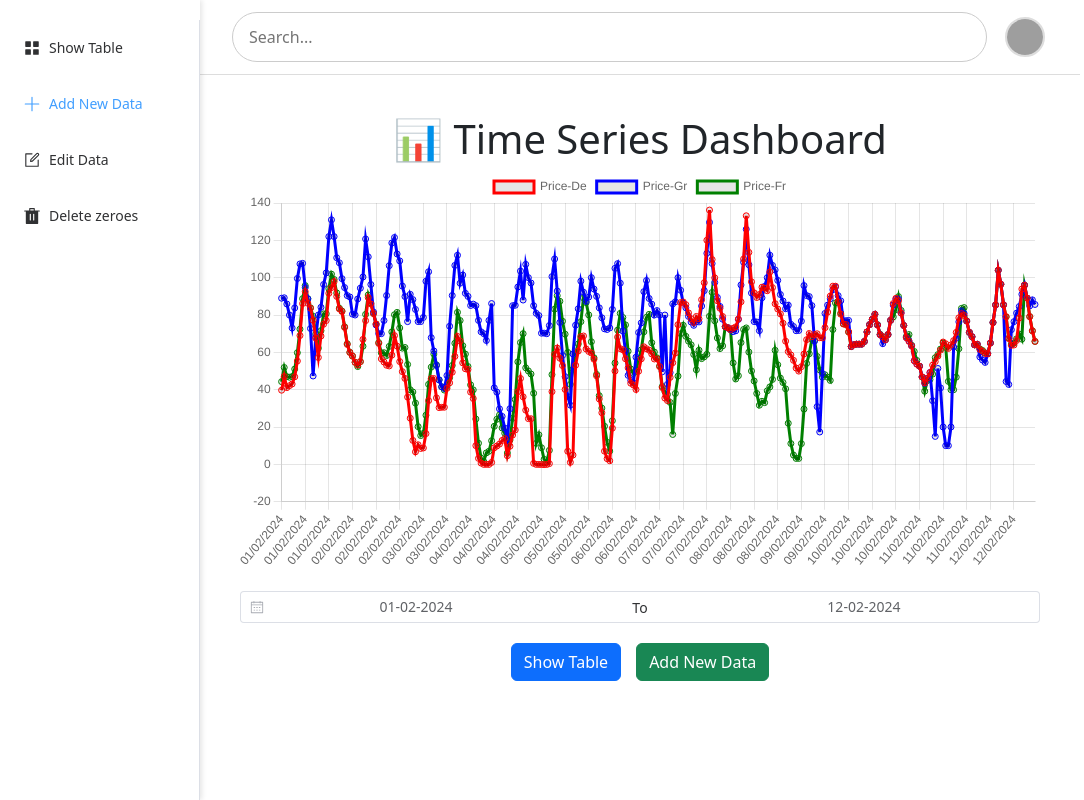
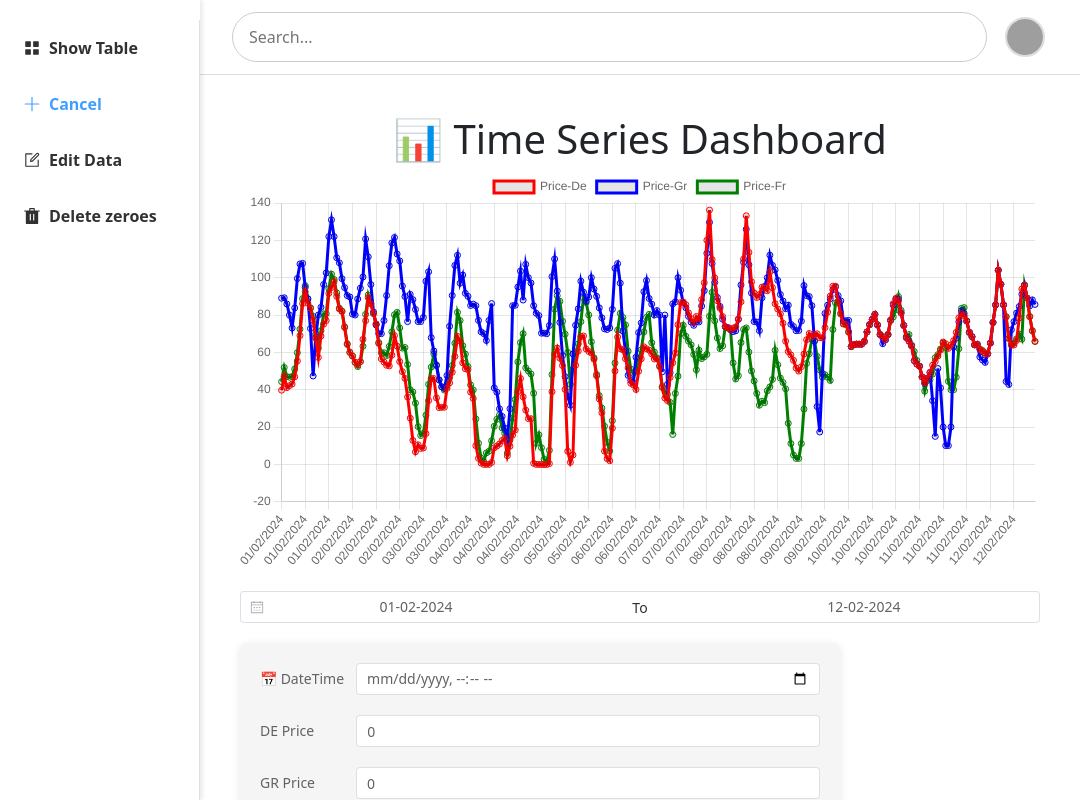
Before and after one commit to stellamarma/Assignment, a Vue app: page / in a window 1280 px wide. Both pictures are taken after a click on the item "Add New Data". Shown: the top 800 px of the page, without its empty margins (0-1084 px from the left). Built offline with nearby package versions, Linux system fonts and the light colour scheme; grey boxes are pictures that could not be loaded.

Commit message:
Add new form using Element

```diff
--- a/src/App.vue
+++ b/src/App.vue
@@ -1,5 +1,5 @@
 <template>
-  <Menu />
+  <Menu :showTable="showTable" :showAddForm="showAddForm" @updateShowTable="showTable = $event" @updateShowAddForm="showAddForm = $event" />
   <MenuSearch />
   <div class="dashboard">
     <h1>📊 Time Series Dashboard</h1>
@@ -10,7 +10,6 @@
       </div>
     </div>
 
-    <!-- Φίλτρα -->
     <div class="filters">
       <el-date-picker
         v-model="dateRange"
@@ -28,19 +27,9 @@
       No data available for the selected date range. If you want to add data, please click "Add New Data".
     </p>
 
-    <div class="buttons">
-      <button class="btn btn-primary" @click="showTable = !showTable">
-        {{ showTable ? "Hide Table" : "Show Table" }}
-      </button>
-      <button class="btn btn-success" @click="showAddForm = !showAddForm">
-        {{ showAddForm ? "Cancel" : "Add New Data" }}
-      </button>
-    </div>
-
     <TableData v-if="showTable" :data="filteredData" @updateData="updateData" />
     <AddDataForm v-if="showAddForm" @addData="addNewData" @cancelAdd="showAddForm = false" />
 
-    <!-- Go to Top Button -->
     <button v-if="showGoTop" class="btn btn-secondary go-top" @click="scrollToTop">
       ⬆️ Go to Top
     </button>
--- a/src/components/AddDataForm.vue
+++ b/src/components/AddDataForm.vue
@@ -1,141 +1,137 @@
 <template>
-    <div class="add-form">
-      <h3>Add New Data</h3>
-      <div class="form-group">
-        <label>📅 DateTime:</label>
-        <input type="datetime-local" v-model="newRow.DateTime" class="input-field"/>
-      </div>
+  <div>
+    <el-form
+      style="max-width: 600px; background-color: #f5f5f5; padding: 20px; border-radius: 8px; box-shadow: 0 2px 10px rgba(0, 0, 0, 0.1);"
+      :model="sizeForm"
+      label-width="auto"
+      label-position="left"
+      :size="size"
+    >
+      <!-- Ετικέτα για Ημερομηνία και ώρα -->
+      <el-form-item label="📅 DateTime">
+        <el-input type="datetime-local" v-model="sizeForm.DateTime" />
+      </el-form-item>
 
-      <div class="form-group">
-        <label>DE Price:</label>
-        <input type="number" v-model="newRow.ENTSOE_DE_DAM_Price" :min="-2000" :max="2000" class="input-field"/>
-      </div>
+      <!-- Τιμή DE -->
+      <el-form-item label="DE Price">
+        <el-input
+          type="number"
+          v-model="sizeForm.ENTSOE_DE_DAM_Price"
+          :min="-2000"
+          :max="2000"
+        />
+      </el-form-item>
 
-      <div class="form-group">
-        <label>GR Price:</label>
-        <input type="number" v-model="newRow.ENTSOE_GR_DAM_Price" :min="-2000" :max="2000" class="input-field"/>
-      </div>
+      <!-- Τιμή GR -->
+      <el-form-item label="GR Price">
+        <el-input
+          type="number"
+          v-model="sizeForm.ENTSOE_GR_DAM_Price"
+          :min="-2000"
+          :max="2000"
+        />
+      </el-form-item>
 
-      <div class="form-group">
-        <label>FR Price:</label>
-        <input type="number" v-model="newRow.ENTSOE_FR_DAM_Price" :min="-2000" :max="2000" class="input-field"/>
-      </div>
+      <!-- Τιμή FR -->
+      <el-form-item label="FR Price">
+        <el-input
+          type="number"
+          v-model="sizeForm.ENTSOE_FR_DAM_Price"
+          :min="-2000"
+          :max="2000"
+        />
+      </el-form-item>
 
-      <div class="form-actions">
-        <button class="btn btn-primary" @click="addNewData">Add Data</button>
-        <button class="btn btn-secondary" @click="cancelAdd">Cancel</button>
-      </div>
-    </div>
-  </template>
+      <!-- Κουμπιά για Προσθήκη και Ακύρωση -->
+      <el-form-item>
+        <button type="button" class="btn btn-primary" @click="addNewData">Add Data</button>
+        <button type="button" class="btn btn-light" @click="cancelAdd">Cancel</button>
+      </el-form-item>
+    </el-form>
+  </div>
+</template>
 
+<script lang="ts" setup>
+import { ref, reactive } from 'vue';
+import type { ComponentSize } from 'element-plus';
 
-  <script setup lang="ts">
-import { ref, defineEmits } from "vue";
-import type { TimeSeriesData } from "../types/index.ts";
+// Ορισμός τύπων δεδομένων
+interface TimeSeriesData {
+  DateTime: string;
+  ENTSOE_DE_DAM_Price: number;
+  ENTSOE_GR_DAM_Price: number;
+  ENTSOE_FR_DAM_Price: number;
+  region: string;
+}
 
-const emit = defineEmits();
-
-const newRow = ref<TimeSeriesData>({
+// Φόρμα δεδομένων
+const sizeForm = reactive<TimeSeriesData>({
   DateTime: '',
   ENTSOE_DE_DAM_Price: 0,
   ENTSOE_GR_DAM_Price: 0,
-  ENTSOE_FR_DAM_Price: 0
+  ENTSOE_FR_DAM_Price: 0,
+  region: '',
 });
 
+// Επιλογή μεγέθους φόρμας
+const size = ref<ComponentSize>('default');
+
+// Συνάρτηση για την προσθήκη νέων δεδομένων
 const addNewData = () => {
-  if (validateInput(newRow.value)) {
-    emit("addData", { ...newRow.value });
-    newRow.value = { DateTime: '', ENTSOE_DE_DAM_Price: 0, ENTSOE_GR_DAM_Price: 0, ENTSOE_FR_DAM_Price: 0 }; // Reset the form
+  if (validateInput(sizeForm)) {
+    // Προσθήκη δεδομένων
+    console.log('Data Added:', sizeForm);
+    // Επαναφορά φόρμας
+    resetForm();
   } else {
-    alert("Invalid input values. Please check and try again.");
+    alert('Invalid input values. Please check and try again.');
   }
 };
 
-// Χρήση του keyof για να περιορίσουμε τα πεδία που ελέγχονται
+// Επικύρωση των δεδομένων
 const validateInput = (row: TimeSeriesData): boolean => {
-  const fields: (keyof TimeSeriesData)[] = ["ENTSOE_DE_DAM_Price", "ENTSOE_GR_DAM_Price", "ENTSOE_FR_DAM_Price"];
+  const fields = ['ENTSOE_DE_DAM_Price', 'ENTSOE_GR_DAM_Price', 'ENTSOE_FR_DAM_Price'];
   for (const field of fields) {
     const value = row[field];
-    // Ο έλεγχος του τύπου είναι πλέον ασφαλής γιατί χρησιμοποιούμε τα αυστηρά κλειδιά του τύπου
-    if (isNaN(value as number) || value < -2000 || value > 2000) {
+    if (isNaN(value) || value < -2000 || value > 2000) {
       return false;
     }
   }
   return true;
 };
 
+// Συνάρτηση ακύρωσης
 const cancelAdd = () => {
-  emit("cancelAdd");
+  console.log('Add cancelled');
+  // Επαναφορά φόρμας χωρίς αποθήκευση
+  resetForm();
+};
+
+// Επαναφορά φόρμας
+const resetForm = () => {
+  sizeForm.DateTime = '';
+  sizeForm.ENTSOE_DE_DAM_Price = 0;
+  sizeForm.ENTSOE_GR_DAM_Price = 0;
+  sizeForm.ENTSOE_FR_DAM_Price = 0;
+  sizeForm.region = '';
 };
 </script>
 
-  <style>
-  .add-form {
-    width: 100%;
-    max-width: 500px;
-    margin: 20px auto;
-    padding: 20px;
-    background-color: #f9f9f9;
-    border-radius: 8px;
-    box-shadow: 0 2px 8px rgba(0, 0, 0, 0.1);
-  }
+<style scoped>
+.el-form-item {
+  margin-bottom: 20px;
+}
 
-  h3 {
-    text-align: center;
-    margin-bottom: 20px;
-    font-size: 1.5rem;
-  }
+.el-input {
+  width: 100%;
+}
 
-  .form-group {
-    margin-bottom: 15px;
-  }
+button {
+  margin-right: 20px; /* Χώρος μεταξύ των κουμπιών */
+  padding: 10px 20px; /* Ενισχυμένο padding για πιο όμορφα κουμπιά */
+  border-radius: 5px; /* Στρογγυλεμένες γωνίες */
+  cursor: pointer;
+}
 
-  .form-group label {
-    display: block;
-    font-weight: bold;
-    margin-bottom: 5px;
-  }
 
-  .input-field {
-    width: 100%;
-    padding: 8px;
-    font-size: 1rem;
-    border-radius: 4px;
-    border: 1px solid #ccc;
-  }
-
-  .input-field:focus {
-    border-color: #007bff;
-    outline: none;
-  }
-
-  .form-actions {
-    display: flex;
-    justify-content: space-between;
-  }
-
-  .btn {
-    padding: 10px 15px;
-    font-size: 1rem;
-    border-radius: 5px;
-  }
-
-  .btn-primary {
-    background-color: #007bff;
-    color: white;
-  }
-
-  .btn-primary:hover {
-    background-color: #0056b3;
-  }
-
-  .btn-secondary {
-    background-color: #f8f9fa;
-    color: #495057;
-    border: 1px solid #ccc;
-  }
-
-  .btn-secondary:hover {
-    background-color: #e2e6ea;
-  }
 </style>
--- a/src/components/Menu.vue
+++ b/src/components/Menu.vue
@@ -7,18 +7,25 @@
         @open="handleOpen"
         @close="handleClose"
       >
-        <el-menu-item index="1">
+        <!-- Show Table -->
+        <el-menu-item index="1" @click="toggleShowTable">
           <el-icon><icon-menu /></el-icon>
-          <template #title>Show Table</template>
+          <template #title>{{ showTable ? "Hide Table" : "Show Table" }}</template>
         </el-menu-item>
-        <el-menu-item index="2">
+
+        <!-- Add New Data -->
+        <el-menu-item index="2" @click="toggleShowAddForm">
           <el-icon><Plus /></el-icon>
-          <template #title>Add New Data</template>
+          <template #title>{{ showAddForm ? "Cancel" : "Add New Data" }}</template>
         </el-menu-item>
+
+        <!-- Edit Data -->
         <el-menu-item index="3">
           <el-icon><Edit /></el-icon>
           <template #title>Edit Data</template>
         </el-menu-item>
+
+        <!-- Delete zeroes -->
         <el-menu-item index="4">
           <el-icon><DeleteFilled /></el-icon>
           <template #title>Delete zeroes</template>
@@ -28,8 +35,22 @@
   </template>
 
   <script lang="ts" setup>
+  // Εισαγωγές
   import { ref, onMounted, onUnmounted } from 'vue';
-  import { DeleteFilled, Edit, Plus, Menu as IconMenu } from '@element-plus/icons-vue';
+  import { DeleteFilled, Edit, Plus, Menu as IconMenu } from '@element-plus/icons-vue';  // Εισάγουμε τα icons
+
+  const props = defineProps({
+    showTable: {
+      type: Boolean,
+      required: true
+    },
+    showAddForm: {
+      type: Boolean,
+      required: true
+    }
+  });
+
+  const emit = defineEmits(['updateShowTable', 'updateShowAddForm']);
 
   const isCollapsed = ref(window.innerWidth < 768);
 
@@ -52,9 +73,17 @@
   const handleClose = (key: string, keyPath: string[]) => {
     console.log(key, keyPath);
   };
+
+  const toggleShowTable = () => {
+    emit('updateShowTable', !props.showTable);
+  };
+
+  const toggleShowAddForm = () => {
+    emit('updateShowAddForm', !props.showAddForm);
+  };
   </script>
 
-  <style>
+  <style scoped>
   .sidebar {
     position: fixed;
     left: 0;
@@ -76,6 +105,15 @@
     min-height: 100vh;
   }
 
+  .el-menu-item {
+    font-size: 16px;
+    font-weight: bold;
+  }
+
+  .el-menu-vertical-demo .el-menu-item {
+    padding: 15px 20px;
+  }
+
   @media (max-width: 768px) {
     .sidebar {
       width: 64px; /* Όταν η οθόνη είναι μικρή */
```
